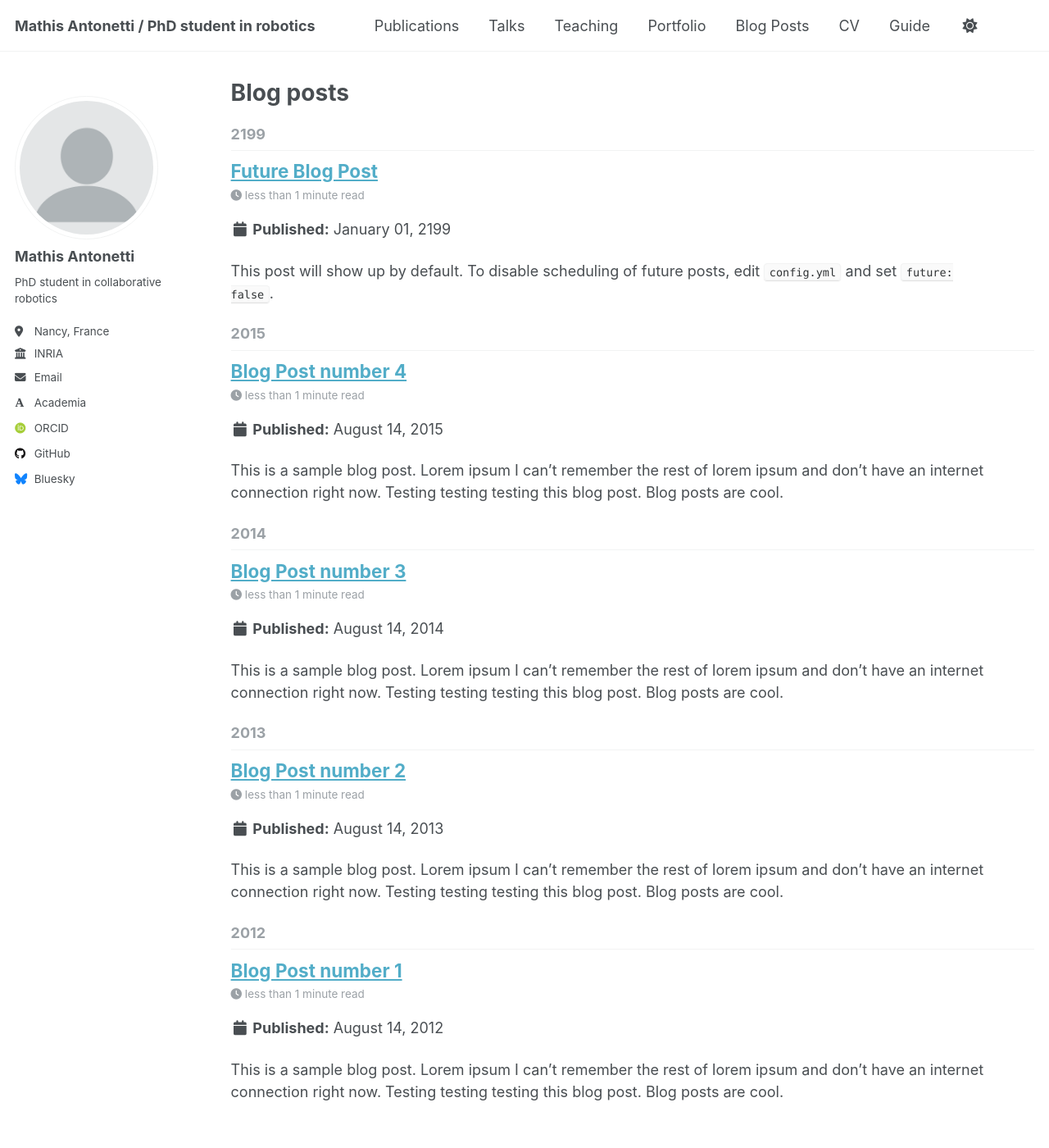
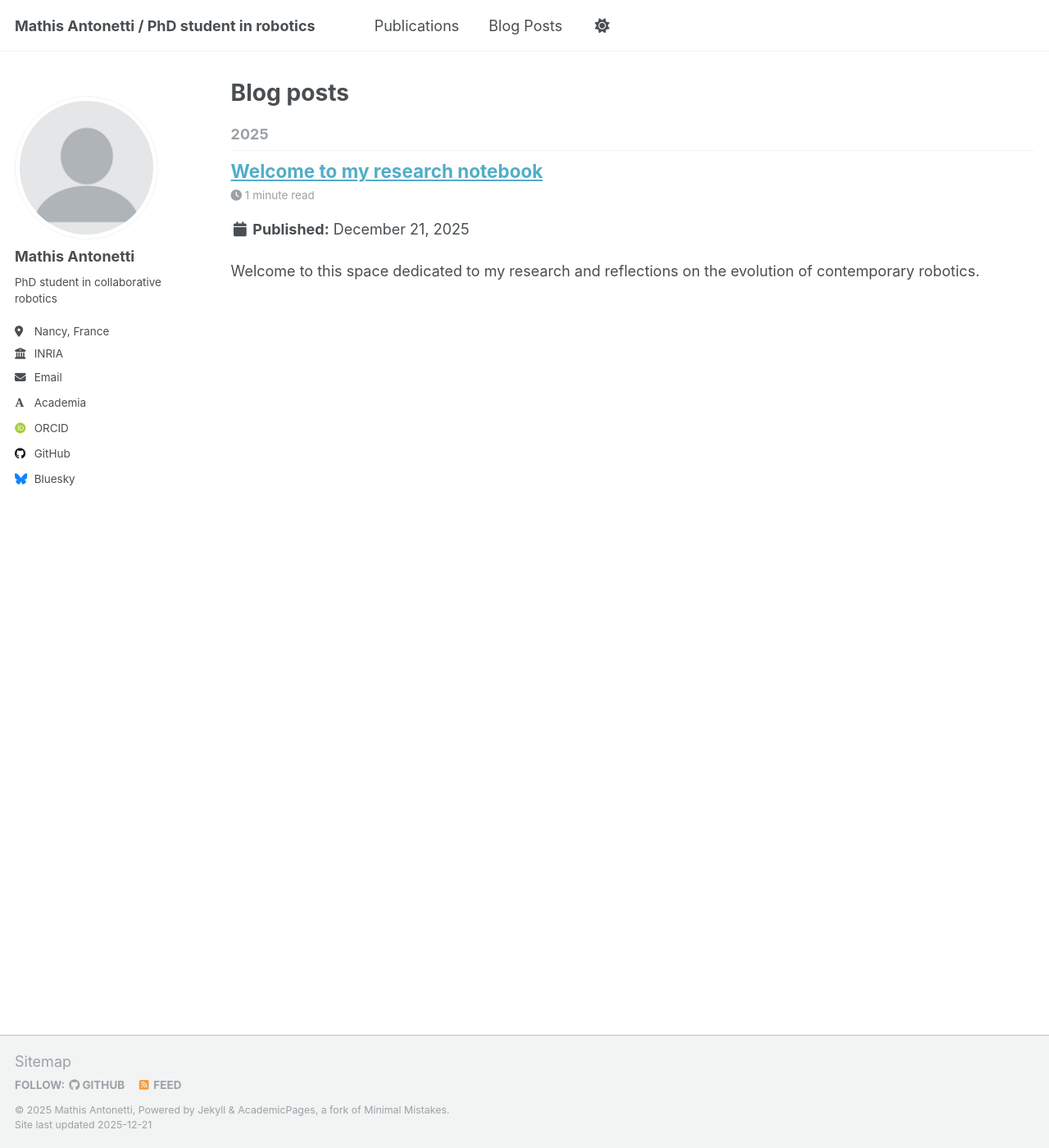
Before and after one commit to mathisantonetti/mathisantonetti.github.io, a Jekyll site: the page built from _pages/year-archive.html, in a window 1280 px wide and 1400 px high. Shown: the whole window at 82% size. Built offline with Jekyll 4.4.1, drawn with Linux system fonts in a browser that asks for light colours; some web fonts are replaced.

Commit message:
added first post

```diff
--- a/_config.yml
+++ b/_config.yml
@@ -137,7 +137,7 @@ facebook:
   username               :
   app_id                 :
   publisher              :
-og_image                 :  # Open Graph/Twitter default site image
+og_image                 : /images/g1unitree.jpg  # Open Graph/Twitter default site image
 # For specifying social profiles
 # - https://developers.google.com/structured-data/customize/social-profiles
 social:
@@ -214,18 +214,18 @@ kramdown:
 
 # These settings control the types of collections used by the template
 collections:
-  teaching:
-    output: true
-    permalink: /:collection/:path/
+  #teaching:
+  #  output: true
+  #  permalink: /:collection/:path/
   publications:
     output: true
     permalink: /:collection/:path/
-  portfolio:
-    output: true
-    permalink: /:collection/:path/
-  talks:
-    output: true
-    permalink: /:collection/:path/
+  #portfolio:
+  #  output: true
+  #  permalink: /:collection/:path/
+  #talks:
+  #  output: true
+  #  permalink: /:collection/:path/
 
 
 # These settings control how pages and collections are included in the site
--- a/_posts/2012-08-14-blog-post-1.md
+++ /dev/null
@@ -1,20 +0,0 @@
----
-title: 'Blog Post number 1'
-date: 2012-08-14
-permalink: /posts/2012/08/blog-post-1/
-tags:
-  - cool posts
-  - category1
-  - category2
----
-
-This is a sample blog post. Lorem ipsum I can't remember the rest of lorem ipsum and don't have an internet connection right now. Testing testing testing this blog post. Blog posts are cool.
-
-Headings are cool
-======
-
-You can have many headings
-======
-
-Aren't headings cool?
-------
--- a/_posts/2013-08-14-blog-post-2.md
+++ /dev/null
@@ -1,20 +0,0 @@
----
-title: 'Blog Post number 2'
-date: 2013-08-14
-permalink: /posts/2013/08/blog-post-2/
-tags:
-  - cool posts
-  - category1
-  - category2
----
-
-This is a sample blog post. Lorem ipsum I can't remember the rest of lorem ipsum and don't have an internet connection right now. Testing testing testing this blog post. Blog posts are cool.
-
-Headings are cool
-======
-
-You can have many headings
-======
-
-Aren't headings cool?
-------
--- a/_posts/2014-08-14-blog-post-3.md
+++ /dev/null
@@ -1,20 +0,0 @@
----
-title: 'Blog Post number 3'
-date: 2014-08-14
-permalink: /posts/2014/08/blog-post-3/
-tags:
-  - cool posts
-  - category1
-  - category2
----
-
-This is a sample blog post. Lorem ipsum I can't remember the rest of lorem ipsum and don't have an internet connection right now. Testing testing testing this blog post. Blog posts are cool.
-
-Headings are cool
-======
-
-You can have many headings
-======
-
-Aren't headings cool?
-------
--- /dev/null
+++ b/_posts/2025-12-21-blog-post-1.md
@@ -0,0 +1,36 @@
+---
+title: 'Welcome to my research notebook'
+date: 2025-12-21
+permalink: /posts/2025/12/blog-post-1/
+tags:
+  - news
+---
+
+Welcome to this space dedicated to my research and reflections on the evolution of contemporary robotics.
+
+Why creating this site ?
+======
+As researchers, we spend a large part of our time writing articles for conferences or specialized journals not always available for everyone. However, dialogue between the laboratory and the industrial world is essential for innovation to find its real usefulness. I designed this site as a place to share not only my academic publications, but also technical demonstrations, feedback on platforms such as so100, and my vision of automation.
+
+My research philosophy
+======
+I consider many challenges that are important and yet actually underestimated right now in the academic fields of AI & robotics such as :
+_ Guaranteeing the security of an operator meanwhile maintaining an efficient execution of imitation learning policies (or others)
+_ Developing AI architectures adapted to Out-of-distribution generalization
+_ Detecting failures or failure cases a priori (without having to execute the policy)
+_ Collecting trajectories in an efficient way a priori (without having to train and execute a policy)
+
+What you will find here
+-----
+
+Over the coming months, I will be sharing the following here:
+
+    Summaries of my latest publications, simplified to highlight their industrial applications.
+
+    Tutorials or technical notes on the tools I use on a daily basis (ROS 2, Franka robots, computer vision, machine learning).
+
+    Simplified descriptions of my GitHub repositories from a robotics engineer's perspective.
+
+    Thoughts on current events in the sector, from generative AI applied to control to new standards in service robotics.
+
+    Some thoughts and maths on learning theory.
--- a/_posts/2199-01-01-future-post.md
+++ /dev/null
@@ -1,11 +0,0 @@
----
-title: 'Future Blog Post'
-date: 2199-01-01
-permalink: /posts/2012/08/blog-post-4/
-tags:
-  - cool posts
-  - category1
-  - category2
----
-
-This post will show up by default. To disable scheduling of future posts, edit `config.yml` and set `future: false`.
```
Also changed, not shown: _data/navigation.yml (+10 -10 lines), _posts/2015-08-14-blog-post-4.md (deleted, +0 -20 lines), images/g1unitree.jpg (added).
